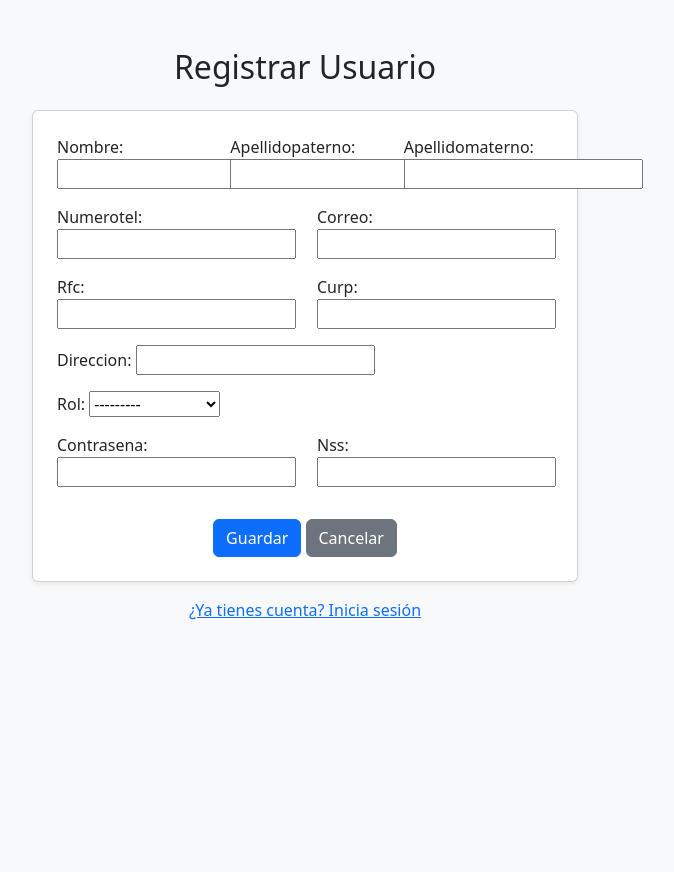
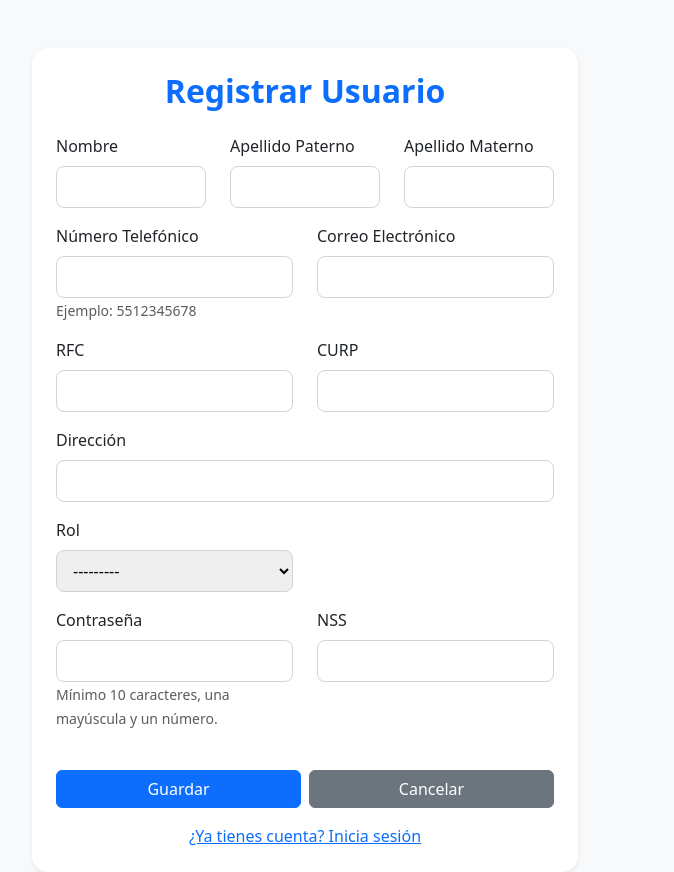
Before and after one commit to GloriaEsther/Sistema-CRM-web-simplificado, a Django app: page / in a window 1280 px wide. Shown: the whole page, without its empty margins (335-1009 px from the left). Before the commit the page ends 620 px from the top, so only its background shows below. Run offline with Django 5.2, Linux system fonts and the light colour scheme.

Commit message:
Registro de usuario casi terminado con validaciones

```diff
--- a/crm/usuario/templates/usuario/registrar_usuario.html
+++ b/crm/usuario/templates/usuario/registrar_usuario.html
@@ -11,100 +11,125 @@
 
 <body class="bg-light">
 <div class="container mt-5">
- <!--<h2 class="mb-4 text-center">Registrar Usuario</h2> -->
-  <!--
-     {% if messages %}
-            {% for message in messages %}
-                <div class="alert alert-{{ message.tags }} mt-3" role="alert">
-                    {{ message }}
-                </div>
-            {% endfor %}
+  <div class="row justify-content-center">
+    <div class="col-12 col-md-10 col-lg-8 col-xl-6">
+      <div class="card shadow-sm border-0">
+        <div class="card-body p-4">
+          <h2 class="mb-4 text-center fw-bold text-primary">Registrar Usuario</h2>
 
-            {% if redirigir %}
-                <script>
-                    setTimeout(function() {
-                        window.location.href = "{% url 'inicio' %}";// "{% url 'iniciar_sesion' %}"
-                    }, 4000);  // redirige después de 4 segundos
-                </script>
-            {% endif %}
-        {% endif %}
-  -->
-    <div class="row justify-content-center">
-    <div class="col-12 col-md-10 col-lg-8 col-xl-6">
-      <h2 class="mb-4 text-center">Registrar Usuario</h2>
+          <form method="POST" id="registroForm" class="needs-validation" novalidate>
+            {% csrf_token %}
 
-      <form method="POST" class="card p-4 shadow-sm" id="registroForm">
-        {% csrf_token %}
-        <!-- tu formulario completo aquí -->
-          <form method="POST" class="card p-4 shadow-sm" id="registroForm">
-            {% csrf_token %}
             <div class="row">
               <div class="col-md-4 mb-3">
-                {{ form.nombre.label_tag }} {{ form.nombre }}
+                <label for="id_nombre" class="form-label">Nombre</label>
+                {{ form.nombre }}
               </div>
               <div class="col-md-4 mb-3">
-                {{ form.apellidopaterno.label_tag }} {{ form.apellidopaterno }}
+                <label for="id_apellidopaterno" class="form-label">Apellido Paterno</label>
+                {{ form.apellidopaterno }}
               </div>
               <div class="col-md-4 mb-3">
-                {{ form.apellidomaterno.label_tag }} {{ form.apellidomaterno }}
+                <label for="id_apellidomaterno" class="form-label">Apellido Materno</label>
+                {{ form.apellidomaterno }}
               </div>
             </div>
 
             <div class="row">
               <div class="col-md-6 mb-3">
-                {{ form.numerotel.label_tag }} {{ form.numerotel }}
+                <label for="id_numerotel" class="form-label">Número Telefónico</label>
+                {{ form.numerotel }}
+                <small class="form-text text-muted">Ejemplo: 5512345678</small>
               </div>
               <div class="col-md-6 mb-3">
-                {{ form.correo.label_tag }} {{ form.correo }}
+                <label for="id_correo" class="form-label">Correo Electrónico</label>
+                {{ form.correo }}
               </div>
             </div>
 
             <div class="row">
               <div class="col-md-6 mb-3">
-                {{ form.rfc.label_tag }} {{ form.rfc }}
+                <label for="id_rfc" class="form-label">RFC</label>
+                {{ form.rfc }}
               </div>
               <div class="col-md-6 mb-3">
-                {{ form.curp.label_tag }} {{ form.curp }}
+                <label for="id_curp" class="form-label">CURP</label>
+                {{ form.curp }}
               </div>
             </div>
 
             <div class="mb-3">
-              {{ form.direccion.label_tag }} {{ form.direccion }}
+              <label for="id_direccion" class="form-label">Dirección</label>
+              {{ form.direccion }}
             </div>
 
             <div class="row">
               <div class="col-md-6 mb-3">
-                {{ form.rol.label_tag }} {{ form.rol }}
+                <label for="id_rol" class="form-label">Rol</label>
+                {{ form.rol }}
               </div>
-
-              <!-- Campo que se muestra solo si el rol es “Dueño” -->
               <div class="col-md-6 mb-3" id="localFijoContainer" style="display:none;">
-                {{ form.local_Fijo.label_tag }} {{ form.local_Fijo }}
+                <label for="id_local_Fijo" class="form-label">Local Fijo</label>
+                {{ form.local_Fijo }}
               </div>
             </div>
 
             <div class="row">
               <div class="col-md-6 mb-3">
-                {{ form.contrasena.label_tag }} {{ form.contrasena }}
+                <label for="id_contrasena" class="form-label">Contraseña</label>
+                {{ form.contrasena }}
+                <small class="form-text text-muted">
+                  Mínimo 10 caracteres, una mayúscula y un número.
+                </small>
               </div>
               <div class="col-md-6 mb-3">
-                {{ form.nss.label_tag }} {{ form.nss }}
+                <label for="id_nss" class="form-label">NSS</label>
+                {{ form.nss }}
               </div>
             </div>
 
+            <div class="d-flex justify-content-between mt-4">
+              <button type="button" class="btn btn-primary w-50 me-2" id="btnGuardar">
+                Guardar
+              </button>
+              <a href="{% url 'iniciar_sesion' %}" class="btn btn-secondary w-50">
+                Cancelar
+              </a>
+            </div>
+
             <div class="text-center mt-3">
-              <button type="button" class="btn btn-primary" id="btnGuardar">Guardar</button>
-              <a href="{% url 'iniciar_sesion' %}" class="btn btn-secondary">Cancelar</a>
+              <a href="{% url 'iniciar_sesion' %}">¿Ya tienes cuenta? Inicia sesión</a>
             </div>
           </form>
-
-            <div class="text-center mt-3">
-                    <a href="{% url 'iniciar_sesion' %}">¿Ya tienes cuenta? Inicia sesión</a>
-            </div>
-      </form>
+        </div>
+      </div>
     </div>
   </div>
 </div>
+
+<style>
+  /* 💅 Ajustes visuales para los campos */
+  input, select, textarea {
+    width: 100% !important;
+    border-radius: 0.5rem !important;
+    padding: 0.5rem 0.75rem !important;
+    border: 1px solid #ced4da !important;
+  }
+
+  input:focus, select:focus, textarea:focus {
+    border-color: #0d6efd !important;
+    box-shadow: 0 0 0 0.15rem rgba(13, 110, 253, 0.25) !important;
+  }
+
+  .card {
+    border-radius: 1rem !important;
+  }
+
+  body {
+    background-color: #f8f9fa;
+  }
+</style>
+
 
 <!--Campos opcionales, si funciona-->
 <div class="modal fade" id="confirmModal" tabindex="-1" aria-labelledby="confirmModalLabel" aria-hidden="true">
--- a/crm/usuario/views.py
+++ b/crm/usuario/views.py
@@ -38,11 +38,11 @@ def registrar_usuario(request):
                 rfc = data.get('rfc')
                 curp = data.get('curp')
 
-                if Usuario.objects.filter(correo=correo).exists():
+                if Usuario.activos.filter(correo=correo).exists():
                     campo_duplicado = "correo electrónico"
-                elif Usuario.objects.filter(rfc=rfc).exists():
+                elif Usuario.activos.filter(rfc=rfc).exists():
                     campo_duplicado = "RFC"
-                elif Usuario.objects.filter(curp=curp).exists():
+                elif Usuario.activos.filter(curp=curp).exists():
                     campo_duplicado = "CURP"
                 else:
                     campo_duplicado = "alguno de los datos"
```
